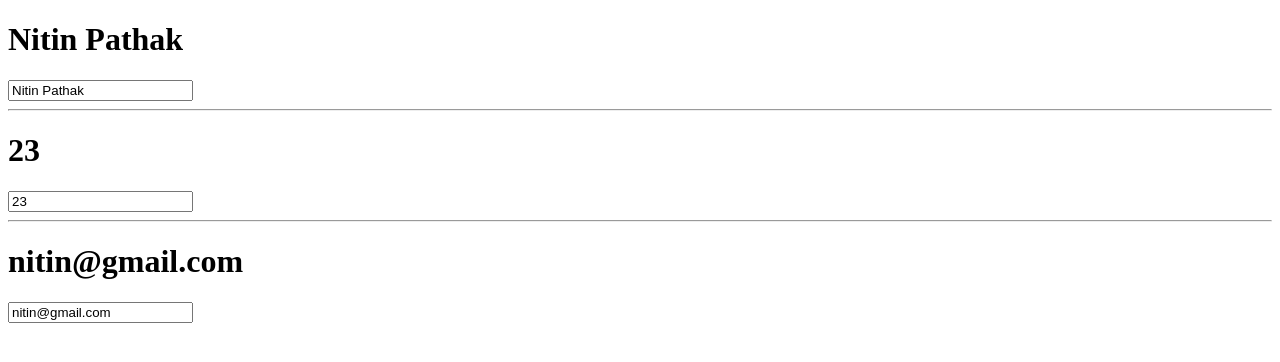
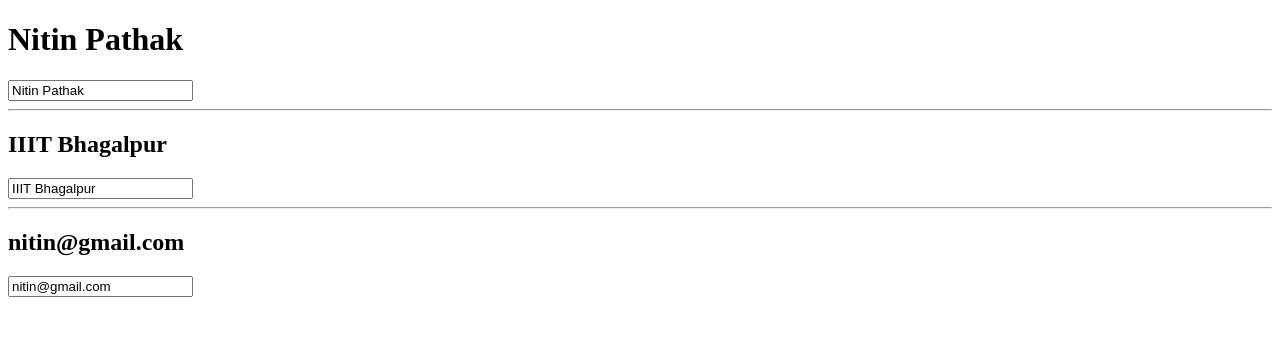
Before and after one commit to nitin-003/Angular_21, an Angular app: page / in a window 1280 px wide. Shown: the top 362 px of the page. Built offline with nearby package versions, Linux system fonts and the light colour scheme.

Commit message:
getter and setter for signals

```diff
--- a/src/app/app.html
+++ b/src/app/app.html
@@ -1,21 +1,14 @@
-<!-- <h1>{{name()}}</h1>
-<input type="text" [value]="name()" (input)="name.set($event.target.value)">
+<h1>{{uName}}</h1>
+<input type="text" [(ngModel)]="uName">
+
 <hr>
 
-<h1>{{age}}</h1>
-<input type="text" [(ngModel)]="age"> -->
-<!-- <input type="text" [ngModel]="age" (ngModelChange)="age = $event"> -->
+<h2>{{userCollege  }}</h2>
+<input type="text" [(ngModel)]="userCollege">
 
-<h1>{{userData().name}}</h1>
-<input type="text" [value]="userData().name" (input)="updateUserData('name', $event.target.value)">
 <hr>
 
-<h1>{{userData().age}}</h1>
-<input type="text" [value]="userData().age" (input)="updateUserData('age', $event.target.value)">
-<hr>
-
-
-<h1>{{userData().email}}</h1>
-<input type="text" [value]="userData().email" (input)="updateUserData('email', $event.target.value)">
+<h2>{{userEmail  }}</h2>
+<input type="text" [(ngModel)]="userEmail">
 
 <router-outlet></router-outlet>
--- a/src/app/app.ts
+++ b/src/app/app.ts
@@ -11,22 +11,33 @@
 })
 
 export class App {
+  userName = signal("Nitin Pathak")
   userData = signal({
-    name: "Nitin Pathak",
-    age: 23,
+    college: "IIIT Bhagalpur",
     email: "nitin@gmail.com"
   })
 
-  updateUserData(key:string, val:string){
-    this.userData.update((item) => ({...item, [key]: val}));
-    // if(key == 'name'){
-    //   this.userData.update((item) => ({...item, name: val}));
-    // }
-    // if(key == 'age'){
-    //   this.userData.update((item) => ({...item, age: parseInt(val)}));
-    // }
-    // if(key == 'email'){
-    //   this.userData.update((item) => ({...item, email: val}));
-    // }
+  get uName(){
+    return this.userName();
+  }
+
+  set uName(val:string){
+    this.userName.set(val);
+  }
+
+  get userCollege(){
+    return this.userData().college
+  }
+
+  set userCollege(val){
+    this.userData.update((item) => ({...item, college:val}))
+  }
+
+  get userEmail(){
+    return this.userData().email
+  }
+
+  set userEmail(val){
+    this.userData.update((item) => ({...item, email:val}))
   }
 }
```
